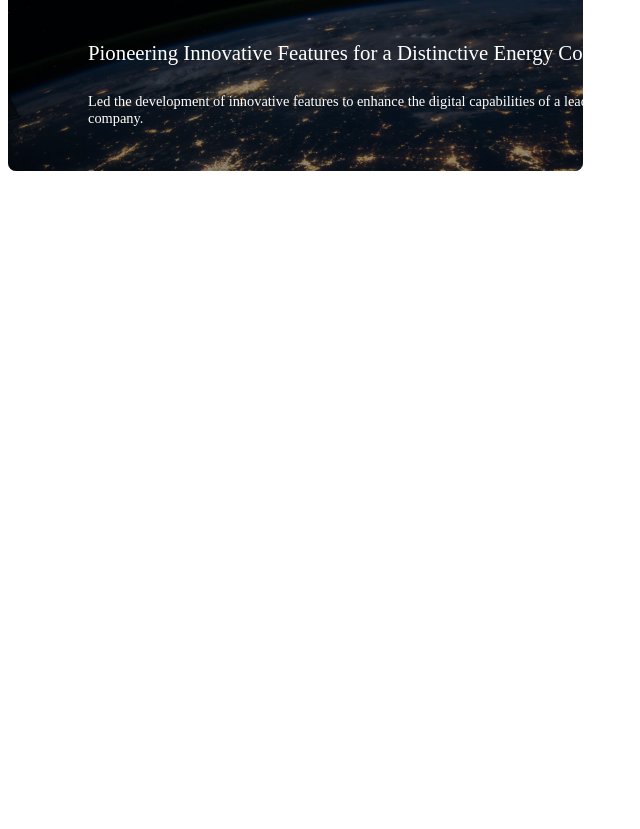
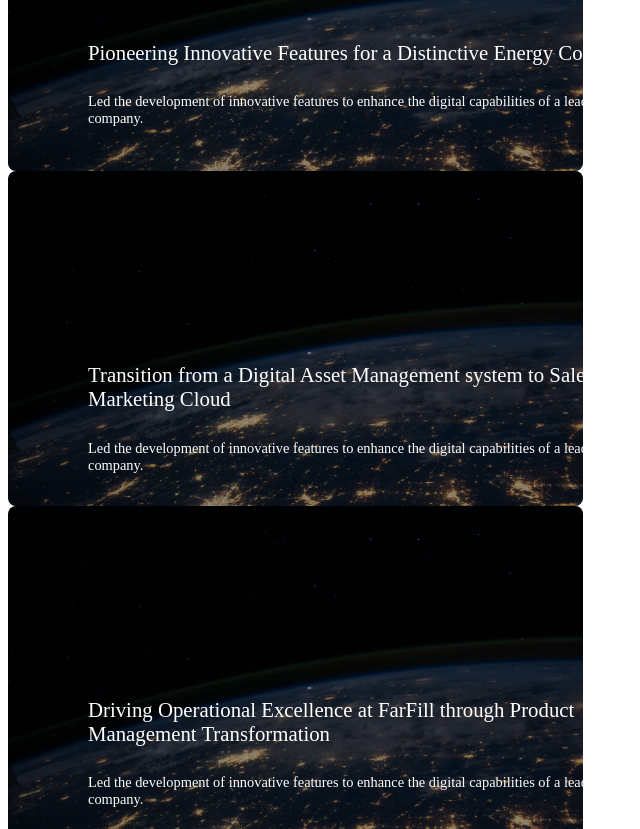
Before and after one commit to theowalcot6/quack, a Gatsby site: page /case-studies in a window 1280 px wide. Shown: the part 1971-2800 px from the top of the page, without its empty margins (0-640 px from the left). Before the commit the page ends 2150 px from the top, so only its background shows below. Built offline with nearby package versions, Linux system fonts and the light colour scheme; Gatsby itself is replaced by a stand-in of ours.

Commit message:
Trigger deployment

```diff
--- a/package.json
+++ b/package.json
@@ -18,6 +18,7 @@
     "gatsby": "^5.13.1",
     "gatsby-plugin-manifest": "^5.12.3",
     "gatsby-plugin-react-helmet": "^6.13.0",
+    "normalize.css": "^8.0.1",
     "react": "^18.2.0",
     "react-dom": "^18.2.0"
   }
--- a/src/components/Page.js
+++ b/src/components/Page.js
@@ -58,7 +58,7 @@ const Page = ({ coredata, secondarydata }) => {
   return (
     <div className='page'>
       <div className='page-cover' style={coverStyle}>
-      <Link to='/case-studies' className='back-to-site'>Back to all</Link>
+      <Link to='/case-studies' className='back-to-site'>Back to all case studies</Link>
         <div style={overlayStyle}></div>
         <h1>{coredata.title}</h1>
         <p>{coredata.description}</p>
--- a/src/components/main_page_sections/Work.js
+++ b/src/components/main_page_sections/Work.js
@@ -26,7 +26,7 @@ const Work = () => {
   }, []);
 
   const visibleProjects = showAllCards
-    ? Object.values(casestudy)
+    ? Object.values(casestudy).slice(0, 4)
     : Object.values(casestudy).slice(0, 2);
 
   return (
@@ -43,13 +43,15 @@ const Work = () => {
             link={`case-studies${project.link.substring(2)}`}
           />
         ))}
+        {/*
         {(!showAllCards && typeof window !== 'undefined' && (window.innerWidth < 931)) ? (
           <button onClick={() => setShowAllCards(true)}>View more projects</button>
         ) : null}
         {(showAllCards && typeof window !== 'undefined' && (window.innerWidth < 931)) ? (
           <button onClick={() => setShowAllCards(false)}>View less projects</button>
         ) : null}
-        <Link to='/case-studies' className='link-button'><button width='200'>See all</button></Link>
+        */}
+        <Link to='/case-studies' className='link-button'><button width='200'>See all projects</button></Link>
 
       </div>
     </div>
--- a/src/data/casestudy.js
+++ b/src/data/casestudy.js
@@ -84,6 +84,40 @@ const casestudy = {
     outcome_description1: "Introduced smart energy consumption tracking, allowing users to monitor and optimize their usage, resulting in a 15% reduction in energy consumption.",
     outcome_description2: "Implemented a user-friendly interface, leading to a 20% increase in user satisfaction and a positive response from customers."
   },
+  case5: {
+    title: "Transition from a Digital Asset Management system to Salesforce Marketing Cloud",
+    description: "Led the development of innovative features to enhance the digital capabilities of a leading energy company.",
+    backgroundImage: image3,
+    brief_description1: "Orca Digital collaborated with EON Next, a pioneering energy company, to introduce cutting-edge features for their digital platform.",
+    brief_description2: "The project involved extensive user research, software development, and user experience enhancements, positioning EON Next as an industry innovator.",
+    industry: "Energy",
+    location: "UK",
+    involvement: "User Research",
+    visit: "https://www.eonnext.com",
+    firstimage: case4a,
+    secondimage: case4b,
+    link: "../salesforce",
+    tags: ["Innovation", "Energy Sector", "User Experience"],
+    outcome_description1: "Introduced smart energy consumption tracking, allowing users to monitor and optimize their usage, resulting in a 15% reduction in energy consumption.",
+    outcome_description2: "Implemented a user-friendly interface, leading to a 20% increase in user satisfaction and a positive response from customers."
+  },
+  case6: {
+    title: "Driving Operational Excellence at FarFill through Product Management Transformation",
+    description: "Led the development of innovative features to enhance the digital capabilities of a leading energy company.",
+    backgroundImage: image3,
+    brief_description1: "Orca Digital collaborated with EON Next, a pioneering energy company, to introduce cutting-edge features for their digital platform.",
+    brief_description2: "The project involved extensive user research, software development, and user experience enhancements, positioning EON Next as an industry innovator.",
+    industry: "Energy",
+    location: "UK",
+    involvement: "User Research",
+    visit: "https://www.eonnext.com",
+    firstimage: case4a,
+    secondimage: case4b,
+    link: "../farfill",
+    tags: ["Innovation", "Energy Sector", "User Experience"],
+    outcome_description1: "Introduced smart energy consumption tracking, allowing users to monitor and optimize their usage, resulting in a 15% reduction in energy consumption.",
+    outcome_description2: "Implemented a user-friendly interface, leading to a 20% increase in user satisfaction and a positive response from customers."
+  }
 };
 
 export default casestudy;
--- a/src/pages/case-studies.js
+++ b/src/pages/case-studies.js
@@ -32,7 +32,7 @@ const CaseStudies = () => {
 
     return (
         <div className='CaseStudies'>
-            <Link to='/' className='back-to-site'>Back to site</Link>
+            <Link to='/' className='back-to-site'>Back to main page</Link>
             <div className='case-studies-top' style={backgroundStyle}>
                 <div className='style-div'></div>
                     <h4>CASE STUDIES</h4>
--- a/src/pages/styles.css
+++ b/src/pages/styles.css
@@ -1,3 +1,6 @@
+
+@import 'normalize.css';
+
 @font-face {
   font-family: 'Outfit';
   src: url('../font/Outfit-VariableFont_wght.ttf') format('truetype'); /* Update the path accordingly */
@@ -6,6 +9,8 @@
 
 * {
     box-sizing: border-box;
+    margin:0;
+    padding:0;
   }
 
   html,
```
Also changed, not shown: src/pages/case-studies/farfill.js (added, +21 -0 lines), src/pages/case-studies/salesforce.js (added, +21 -0 lines), 1 other file.
